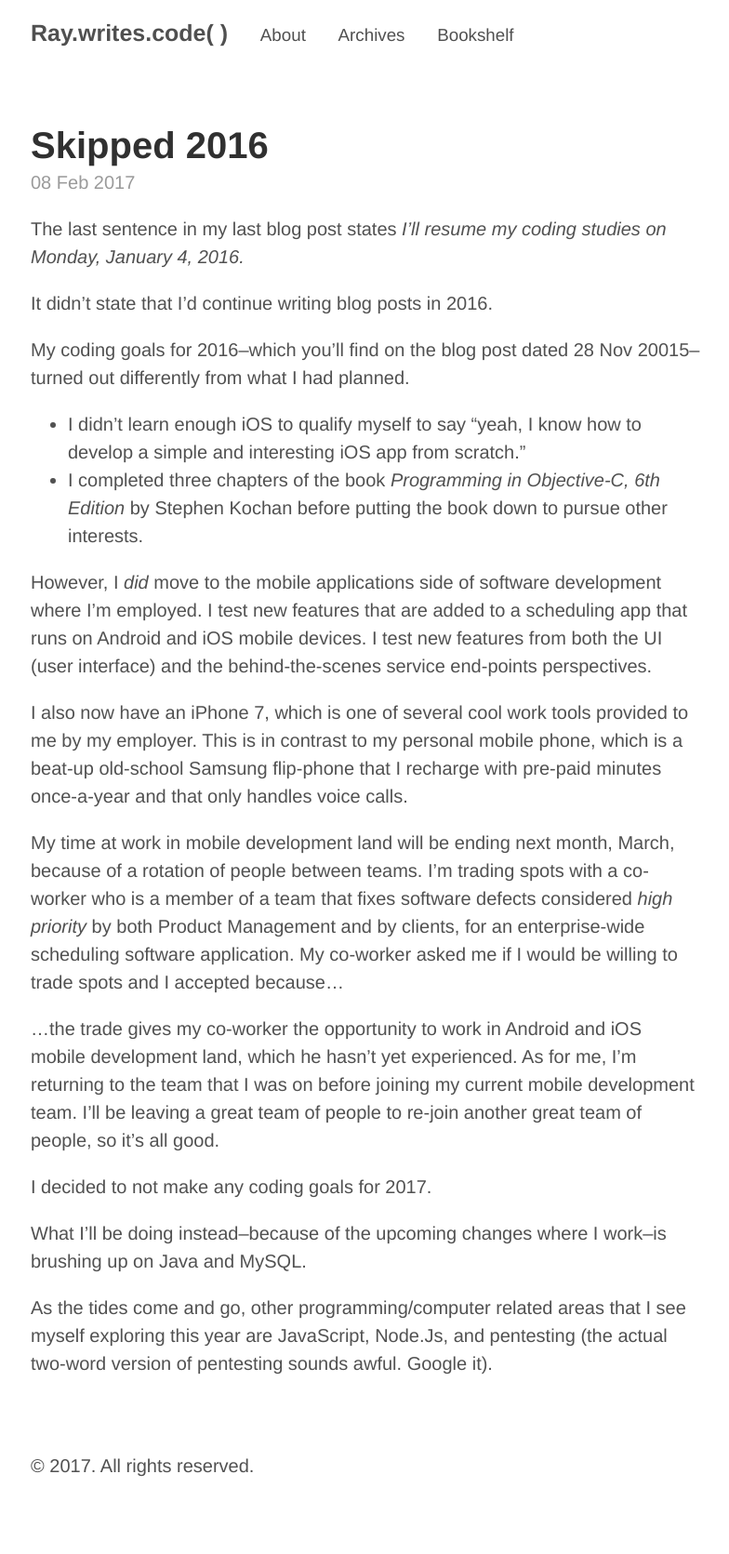
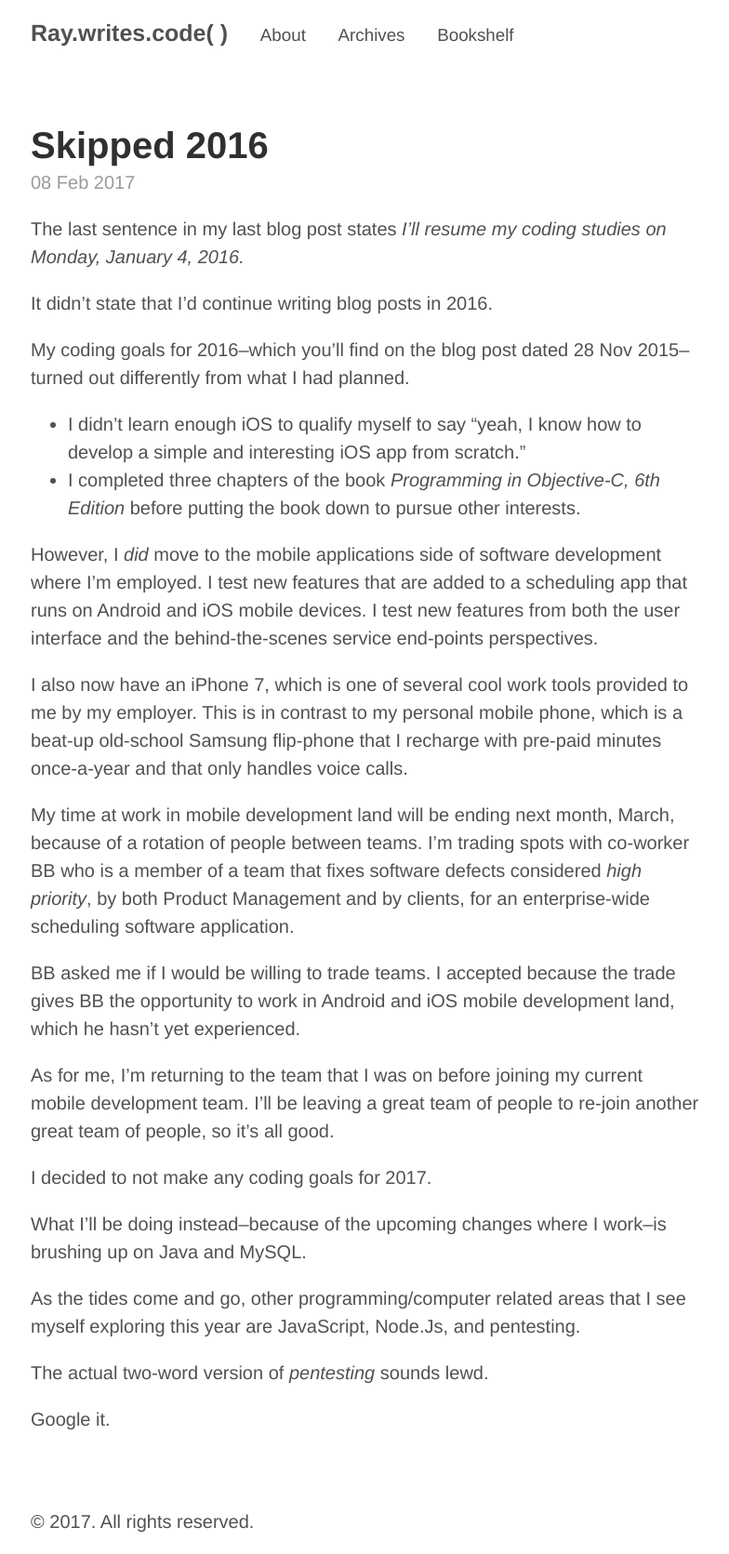
Before and after one commit to raywritescode/raywritescode.github.io, a Jekyll site: the page built from posts/general/_posts/2017-02-08-skipped-2016.md, in a window 1280 px wide. Shown: the whole page at 93% size, without its empty margins (247-1031 px from the left). Built offline with Jekyll 4.4.1, drawn with Linux system fonts in a browser that asks for light colours; before the commit the page ends 1611 px from its top, so only the background shows below that.

Commit message:
Updated - 2017-02-08-skipped-2016.md

```diff
--- a/posts/general/_posts/2017-02-08-skipped-2016.md
+++ b/posts/general/_posts/2017-02-08-skipped-2016.md
@@ -10,21 +10,27 @@ The last sentence in my last blog post states *I'll resume my coding studies on
 
 It didn't state that I'd continue writing blog posts in 2016.
 
-My coding goals for 2016--which you'll find on the blog post dated 28 Nov 20015--turned out differently from what I had planned.
+My coding goals for 2016--which you'll find on the blog post dated 28 Nov 2015--turned out differently from what I had planned.
 
 * I didn't learn enough iOS to qualify myself to say "yeah, I know how to develop a simple and interesting iOS app from scratch."
-* I completed three chapters of the book *Programming in Objective-C, 6th Edition* by Stephen Kochan before putting the book down to pursue other interests.
+* I completed three chapters of the book *Programming in Objective-C, 6th Edition* before putting the book down to pursue other interests.
 
-However, I *did* move to the mobile applications side of software development where I'm employed. I test new features that are added to a scheduling app that runs on Android and iOS mobile devices. I test new features from both the UI (user interface) and the behind-the-scenes service end-points perspectives.
+However, I *did* move to the mobile applications side of software development where I'm employed. I test new features that are added to a scheduling app that runs on Android and iOS mobile devices. I test new features from both the user interface and the behind-the-scenes service end-points perspectives.
 
 I also now have an iPhone 7, which is one of several cool work tools provided to me by my employer. This is in contrast to my personal mobile phone, which is a beat-up old-school Samsung flip-phone that I recharge with pre-paid minutes once-a-year and that only handles voice calls.
 
-My time at work in mobile development land will be ending next month, March, because of a rotation of people between teams. I'm trading spots with a co-worker who is a member of a team that fixes software defects considered *high priority* by both Product Management and by clients, for an enterprise-wide scheduling software application. My co-worker asked me if I would be willing to trade spots and I accepted because...
+My time at work in mobile development land will be ending next month, March, because of a rotation of people between teams. I'm trading spots with co-worker BB  who is a member of a team that fixes software defects considered *high priority*, by both Product Management and by clients, for an enterprise-wide scheduling software application.
 
-...the trade gives my co-worker the opportunity to work in Android and iOS mobile development land, which he hasn't yet experienced. As for me, I'm returning to the team that I was on before joining my current mobile development team. I'll be leaving a great team of people to re-join another great team of people, so it's all good.
+BB asked me if I would be willing to trade teams. I accepted because the trade gives BB the opportunity to work in Android and iOS mobile development land, which he hasn't yet experienced.
+
+As for me, I'm returning to the team that I was on before joining my current mobile development team. I'll be leaving a great team of people to re-join another great team of people, so it's all good.
 
 I decided to not make any coding goals for 2017.
 
 What I'll be doing instead--because of the upcoming changes where I work--is brushing up on Java and MySQL.
 
-As the tides come and go, other programming/computer related areas that I see myself exploring this year are JavaScript, Node.Js, and pentesting (the actual two-word version of pentesting sounds awful. Google it).
+As the tides come and go, other programming/computer related areas that I see myself exploring this year are JavaScript, Node.Js, and pentesting.
+
+The actual two-word version of *pentesting* sounds lewd.
+
+Google it.
```
